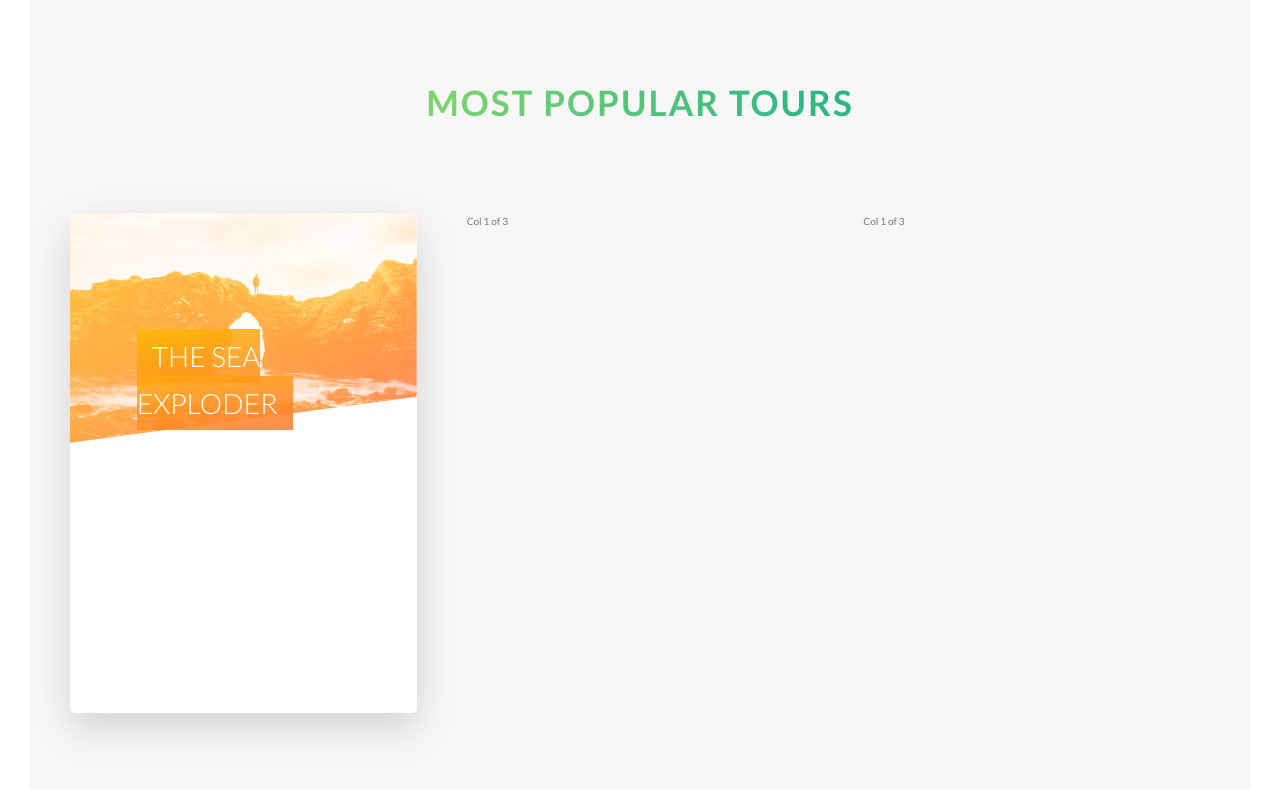
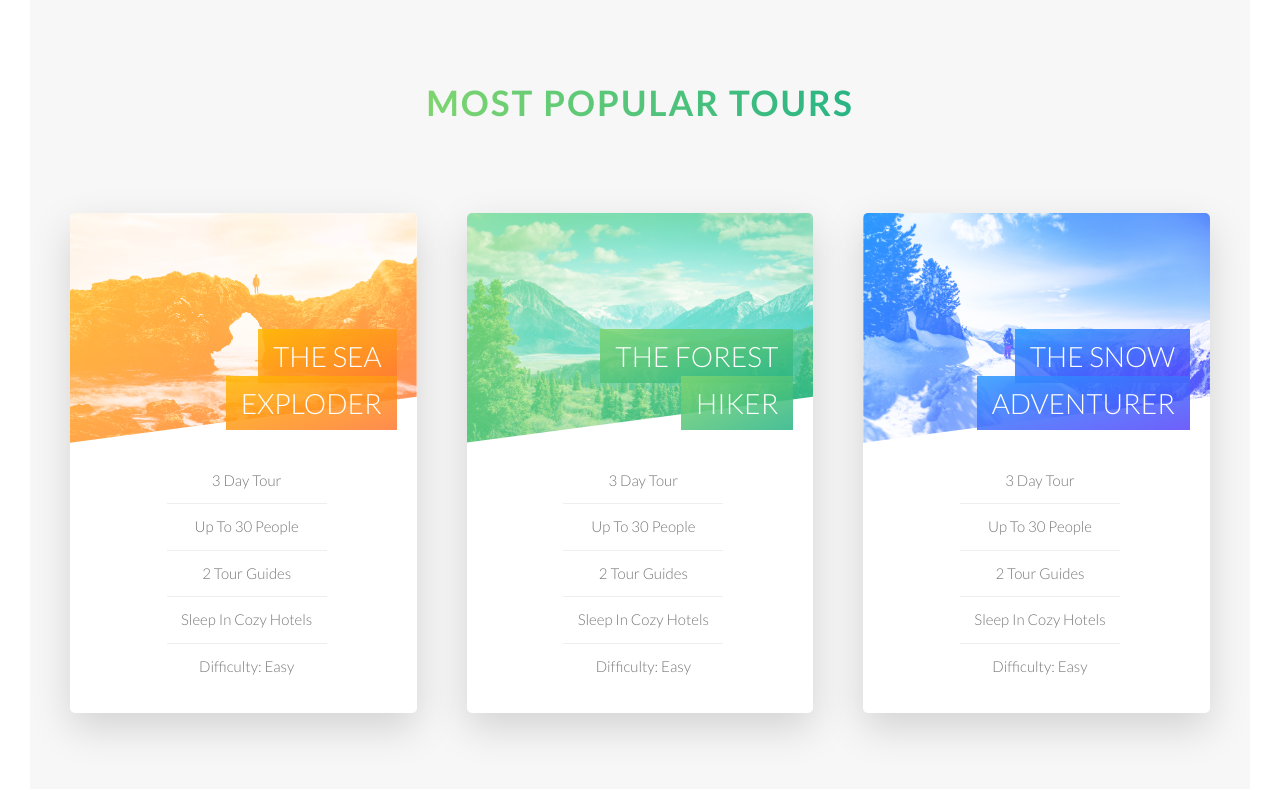
Before and after one commit to jlaguilargomez/CSS-course_natours-project, a website: page index.html in a window 1280 px wide. Shown: the part 2207-2996 px from the top of the page. Drawn offline with Linux system fonts and the light colour scheme.

Commit message:
build the tours section

```diff
--- a/index.html
+++ b/index.html
@@ -149,22 +149,96 @@
                   <!-- evita dejar el DIV vacío -->
                 </div>
                 <h4 class="card__heading">
-                    <span class="card__heading-span card__heading-span--1">The Sea Exploder</span>
+                    <span class="card__heading-span card__heading-span--1">
+                      The Sea Exploder
+                    </span>
                 </f4>
                 <div class="card__details">
-                  Details
+                  <ul>
+                    <li>3 day tour</li>
+                    <li>Up to 30 people</li>
+                    <li>2 tour guides</li>
+                    <li>Sleep in cozy hotels</li>
+                    <li>Difficulty: easy</li>
+                  </ul>
                 </div>
               </div>
               <div class="card__side card__side--back card__side--back--1">
-                BACK
+                <div class="card__cta">
+                  <div class="card__price-box">
+                    <p class="card__price-only">Only</p>
+                    <p class="card__price-value">297€</p>
+                  </div>
+                  <a href="#" class="btn btn--white">Book now!</a>
+                </div>
               </div>
             </div>
           </div>
           <div class="col-1-of-3">
-            Col 1 of 3
+            <div class="card">
+              <div class="card__side card__side--front">
+                <div class="card__picture card__picture--2">
+                  &nbsp;
+                  <!-- evita dejar el DIV vacío -->
+                </div>
+                <h4 class="card__heading">
+                    <span class="card__heading-span card__heading-span--2">
+                      The forest hiker
+                    </span>
+                </f4>
+                <div class="card__details">
+                  <ul>
+                    <li>3 day tour</li>
+                    <li>Up to 30 people</li>
+                    <li>2 tour guides</li>
+                    <li>Sleep in cozy hotels</li>
+                    <li>Difficulty: easy</li>
+                  </ul>
+                </div>
+              </div>
+              <div class="card__side card__side--back card__side--back--2">
+                <div class="card__cta">
+                  <div class="card__price-box">
+                    <p class="card__price-only">Only</p>
+                    <p class="card__price-value">357€</p>
+                  </div>
+                  <a href="#" class="btn btn--white">Book now!</a>
+                </div>
+              </div>
+            </div>
           </div>
           <div class="col-1-of-3">
-            Col 1 of 3
+            <div class="card">
+              <div class="card__side card__side--front">
+                <div class="card__picture card__picture--3">
+                  &nbsp;
+                  <!-- evita dejar el DIV vacío -->
+                </div>
+                <h4 class="card__heading">
+                    <span class="card__heading-span card__heading-span--3">
+                      The snow adventurer
+                    </span>
+                </f4>
+                <div class="card__details">
+                  <ul>
+                    <li>3 day tour</li>
+                    <li>Up to 30 people</li>
+                    <li>2 tour guides</li>
+                    <li>Sleep in cozy hotels</li>
+                    <li>Difficulty: easy</li>
+                  </ul>
+                </div>
+              </div>
+              <div class="card__side card__side--back card__side--back--3">
+                <div class="card__cta">
+                  <div class="card__price-box">
+                    <p class="card__price-only">Only</p>
+                    <p class="card__price-value">587€</p>
+                  </div>
+                  <a href="#" class="btn btn--white">Book now!</a>
+                </div>
+              </div>
+            </div>
           </div>
         </div>
       </section>
--- a/sass/abstracts/_variables.scss
+++ b/sass/abstracts/_variables.scss
@@ -11,6 +11,7 @@ $color-tertiary-dark: #5643fa;
 
 $color-gray-dark: #777;
 $color-grey-light-1: #f7f7f7;
+$color-grey-light-2: #eee;
 
 $color-black: #000;
 $color-white: #fff;
--- a/sass/components/_card.scss
+++ b/sass/components/_card.scss
@@ -42,7 +42,7 @@
         );
       }
 
-      &--2 {
+      &--3 {
         background-image: linear-gradient(
           to right bottom,
           $color-tertiary-light,
@@ -77,10 +77,20 @@
         url('../img/nat-5.jpg');
     }
     &--2 {
-      background-image: url('../img/nat-5.jpg');
+      background-image: linear-gradient(
+          to right bottom,
+          $color-primary-light,
+          $color-primary-dark
+        ),
+        url('../img/nat-6.jpg');
     }
     &--3 {
-      background-image: url('../img/nat-5.jpg');
+      background-image: linear-gradient(
+          to right bottom,
+          $color-tertiary-light,
+          $color-tertiary-dark
+        ),
+        url('../img/nat-7.jpg');
     }
   }
 
@@ -88,6 +98,7 @@
     font-size: 2.8rem;
     font-weight: 300;
     text-transform: uppercase;
+    text-align: right;
     color: $color-white;
     position: absolute;
     top: 12rem;
@@ -96,6 +107,10 @@
   }
 
   &__heading-span {
+    padding: 1rem 1.5rem;
+    box-decoration-break: clone;
+    -webkit-box-decoration-break: clone;
+
     // OJO: no es un nuevo elemento!
 
     &--1 {
@@ -106,5 +121,66 @@
         rgba($color-secondary-dark, 0.85)
       );
     }
+    &--2 {
+      padding: 1rem 1.5rem;
+      background-image: linear-gradient(
+        to right bottom,
+        rgba($color-primary-light, 0.85),
+        rgba($color-primary-dark, 0.85)
+      );
+    }
+    &--3 {
+      padding: 1rem 1.5rem;
+      background-image: linear-gradient(
+        to right bottom,
+        rgba($color-tertiary-light, 0.85),
+        rgba($color-tertiary-dark, 0.85)
+      );
+    }
+  }
+
+  &__details {
+    padding: 3rem;
+    ul {
+      list-style: none;
+      width: 80%;
+      margin: 0;
+      text-transform: capitalize;
+      li {
+        text-align: center;
+        font-size: 1.5rem;
+        padding: 1rem;
+        color: $color-gray-dark;
+
+        &:not(:last-child) {
+          border-bottom: 1px solid $color-grey-light-2;
+        }
+      }
+    }
+  }
+
+  // BACK SIDE STYLING
+  &__cta {
+    position: absolute;
+    top: 50%;
+    left: 50%;
+    transform: translate(-50%, -50%);
+    width: 90%;
+    text-align: center;
+  }
+
+  &__price-box {
+    margin-bottom: 8rem;
+    color: $color-white;
+  }
+
+  &__price-only {
+    font-size: 1.4rem;
+    text-transform: uppercase;
+  }
+
+  &__price-value {
+    font-size: 6rem;
+    font-weight: 100;
   }
 }
```
Also changed, not shown: css/style.css.
